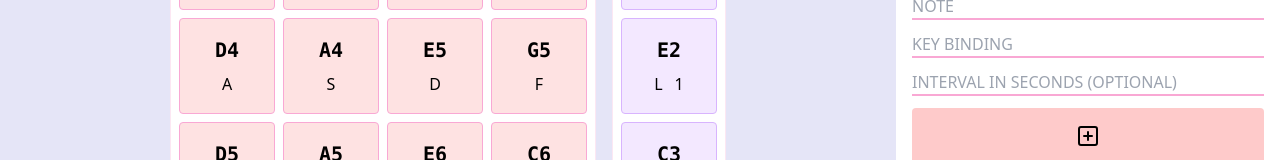
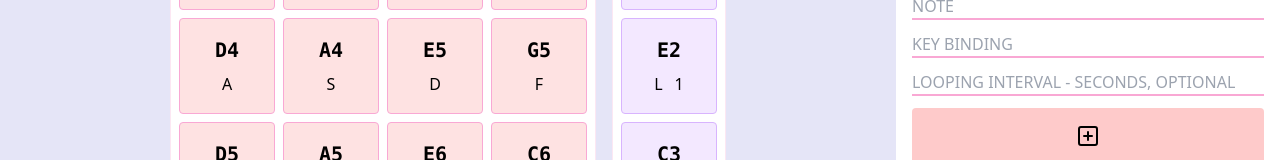
Before and after one commit to KaustubhKumar05/SoundBoard, a React (Vite) app in the folder client/: page / in a window 1280 px wide. Shown: the part 334-494 px from the top of the page. Built offline with nearby package versions, Linux system fonts and the light colour scheme; no server answers.

Commit message:
fix: copy

```diff
--- a/client/src/components/Sidebar/AddPad.tsx
+++ b/client/src/components/Sidebar/AddPad.tsx
@@ -49,7 +49,7 @@ export const AddPad = () => {
       <input
         type="number"
         className="border-b-2 border-pink-300 focus:outline-none focus:border-red-500 uppercase"
-        placeholder="Interval in seconds (optional)"
+        placeholder="Looping interval - seconds, optional"
         value={newInterval}
         onChange={(e) => setNewInterval(parseInt(e.target.value))}
         required
--- a/client/src/components/Sidebar/BoardList.tsx
+++ b/client/src/components/Sidebar/BoardList.tsx
@@ -23,7 +23,7 @@ export const BoardList = () => {
       </label>
       <select
         disabled={inProgress}
-        value={boardName}
+        value={boardName || "Default"}
         id="board-select"
         className="border border-pink-300 p-3 pr-0"
         onChange={async (e) => await fetchBoard(e.target.value)}
```
